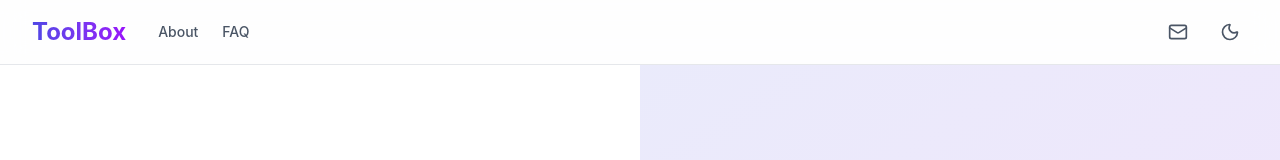
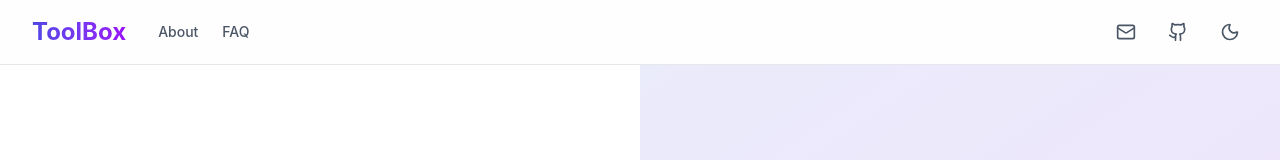
Before and after one commit to raghu24k/converstion_toolbox, a React (Vite) app in the folder frontend/: page / in a window 1280 px wide. Shown: the top 160 px of the page. Built offline with nearby package versions, Linux system fonts and the light colour scheme.

Commit message:
Add GitHub profile link to navbar

```diff
--- a/frontend/src/App.jsx
+++ b/frontend/src/App.jsx
@@ -2,7 +2,7 @@ import React, { useState } from 'react';
 import { BrowserRouter as Router, Routes, Route, Link } from 'react-router-dom';
 import { Analytics } from '@vercel/analytics/react';
 import { SpeedInsights } from '@vercel/speed-insights/react';
-import { Instagram, Mail, FileOutput, Files, Scissors, Eraser, Image as ImageIcon, ArrowLeft } from 'lucide-react';
+import { Instagram, Mail, FileOutput, Files, Scissors, Eraser, Image as ImageIcon, ArrowLeft, Github } from 'lucide-react';
 import { motion, AnimatePresence } from 'framer-motion';
 import Hero from './components/Hero';
 import UploadZone from './components/UploadZone';
@@ -94,6 +94,15 @@ function App() {
                   title="Contact"
                 >
                   <Mail className="h-5 w-5 text-gray-600 dark:text-gray-300" />
+                </a>
+                <a
+                  href="https://github.com/raghu24k"
+                  target="_blank"
+                  rel="noopener noreferrer"
+                  className="p-2 rounded-full hover:bg-gray-100 dark:hover:bg-gray-800 transition-colors"
+                  title="GitHub Profile"
+                >
+                  <Github className="h-5 w-5 text-gray-600 dark:text-gray-300" />
                 </a>
                 <ThemeToggle />
               </div>
```
